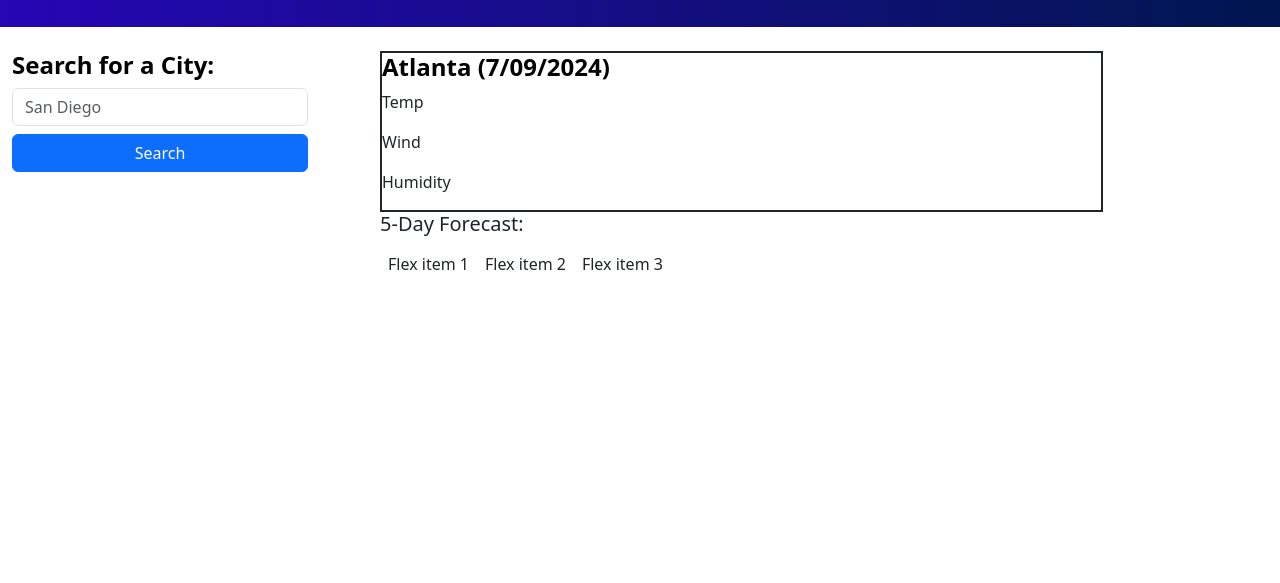
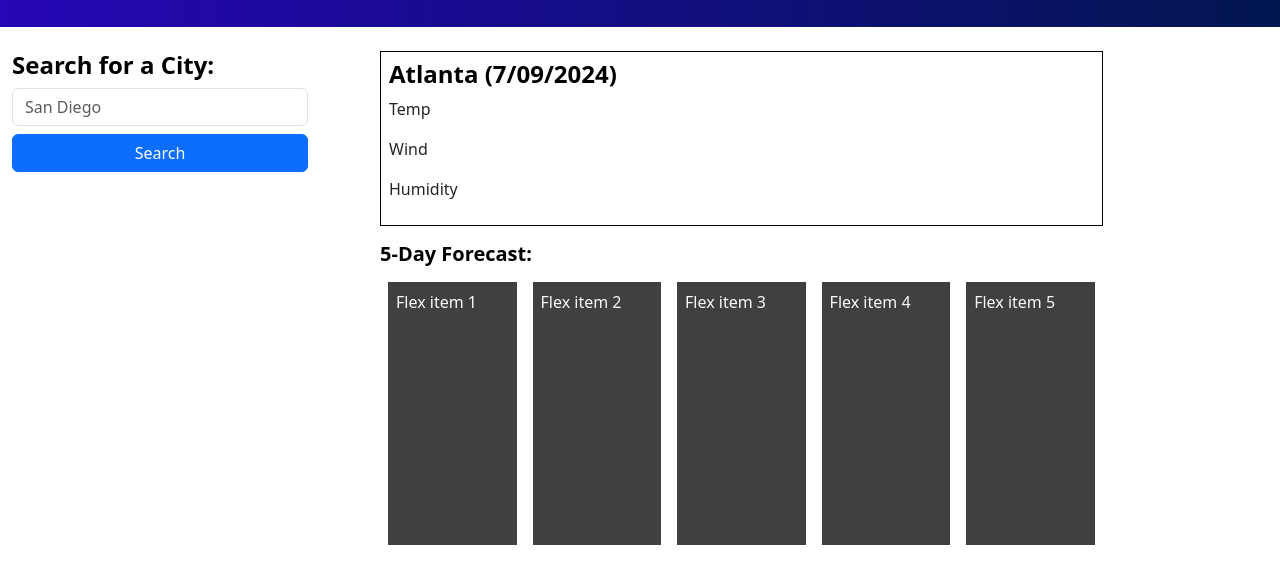
Before and after one commit to mandi7469/Weather-Dashboard, a plain HTML site: page index.html in a window 1280 px wide. Shown: the part 77-660 px from the top of the page. Drawn offline with nearby package versions, Linux system fonts and the light colour scheme; no server answers.

Commit message:
completed second column html and styling

```diff
--- a/assets/css/style.css
+++ b/assets/css/style.css
@@ -10,8 +10,11 @@ h4 {
 }
 
 .today-forecast {
-    border: 2px;
-    border-style: solid;
     border-width: 75%;
 
 }
+
+.five-day {
+    color: black;
+    font-weight: bolder;
+}
--- a/index.html
+++ b/index.html
@@ -31,18 +31,21 @@
                 </div>
             </div>
             <div class="col-7">
-                <div class="today-forecast">
+                <div class="today-forecast border border-black p-2">
                     <h4> Atlanta (7/09/2024)</h4>
                     <p>Temp</p>
                     <p>Wind</p>
                     <p>Humidity</p>
                 </div>
-                <h5>5-Day Forecast:</h5>
+                <h5 class=" five-day pt-3">5-Day Forecast:</h5>
 
-                <div class="d-flex flex-row mb-3">
-                    <div class="p-2">Flex item 1</div>
-                    <div class="p-2">Flex item 2</div>
-                    <div class="p-2">Flex item 3</div>
+                <div class="d-flex flex-row justify-content-around h-100" >
+                    <div class="m-2 p-2 text-light bg-black bg-opacity-75" style="width: 25%;">Flex item 1</div>
+                    <div class="m-2 p-2 text-light bg-black bg-opacity-75" style="width: 25%;">Flex item 2</div>
+                    <div class="m-2 p-2 text-light bg-black bg-opacity-75" style="width: 25%;">Flex item 3</div>
+                    <div class="m-2 p-2 text-light bg-black bg-opacity-75" style="width: 25%;">Flex item 4</div>
+                    <div class="m-2 p-2 text-light bg-black bg-opacity-75" style="width: 25%;">Flex item 5</div>
+
                 </div>
 
 
```
